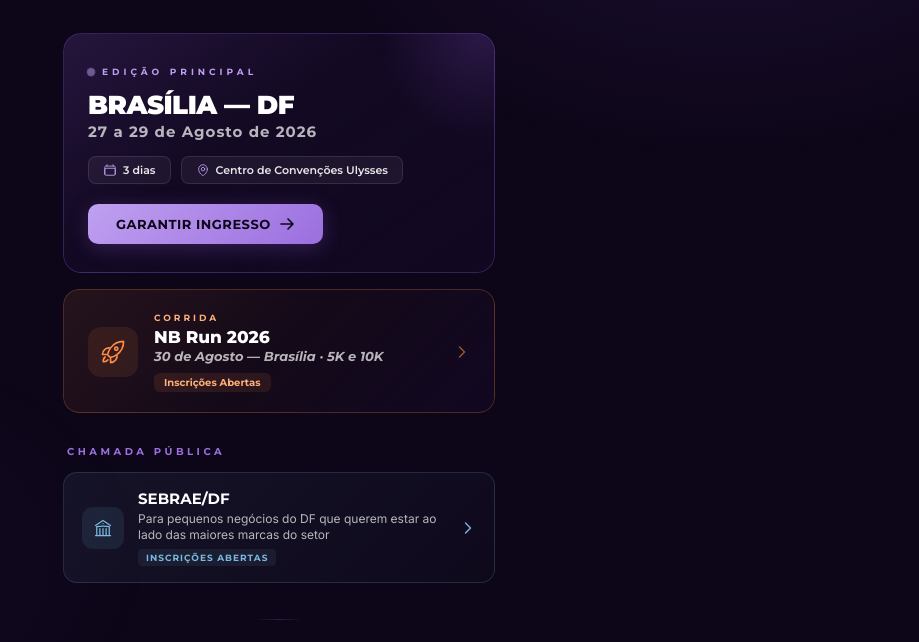
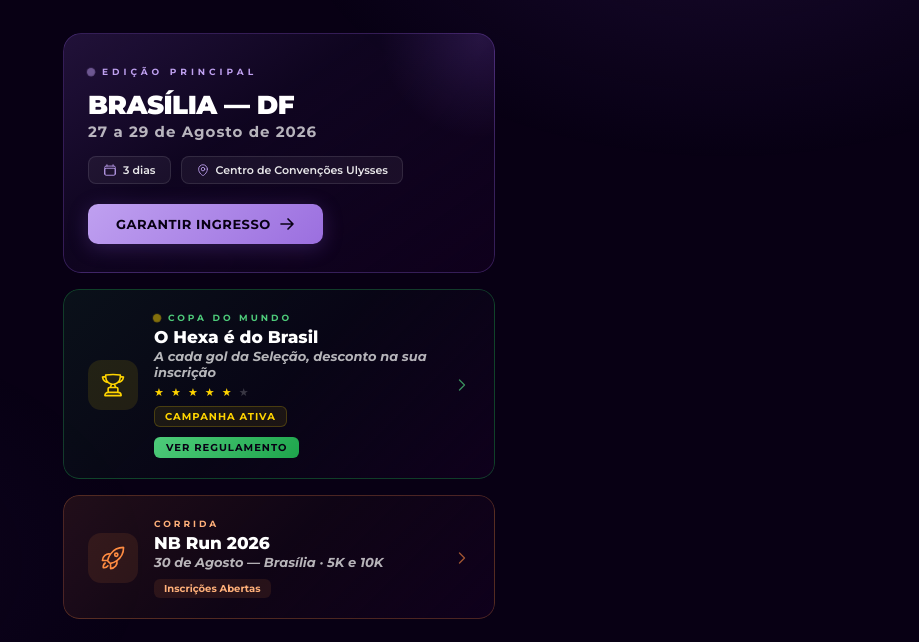
Before and after one commit to brunnofalcao/link-bio-nb, a plain HTML site: page index.html in a window 1280 px wide. Shown: the part 158-800 px from the top of the page, without its empty margins (361-1280 px from the left). Drawn offline with Linux system fonts and the light colour scheme.

Commit message:
Update index.html

```diff
--- a/index.html
+++ b/index.html
@@ -12,8 +12,8 @@
     *, *::before, *::after { margin: 0; padding: 0; box-sizing: border-box; }
 
     :root {
-      --bg-base: #0d0618;
-      --bg-elevated: #120822;
+      --bg-base: #080014;
+      --bg-elevated: #0f001c;
       --purple-dark: #1e0f35;
       --purple-mid: #3a1f66;
       --purple-light: #5a3399;
@@ -23,6 +23,9 @@
       --sebrae-blue: #7ABADE;
       --run-orange: #FF8C42;
       --run-orange-light: #FFB07A;
+      --hexa-green: #1ea54c;
+      --hexa-green-light: #4ecb7a;
+      --hexa-yellow: #ffd400;
       --white: #FFFFFF;
       --white-90: rgba(255,255,255,0.9);
       --white-70: rgba(255,255,255,0.7);
@@ -167,6 +170,95 @@
       transition: transform 0.3s ease;
     }
     .hero-card:hover .hero-cta svg { transform: translateX(3px); }
+
+    /* ========== HEXA — COPA DO MUNDO ========== */
+    .hexa-card {
+      width: 100%; text-decoration: none; color: var(--white);
+      display: block; border-radius: 16px; overflow: hidden;
+      margin-bottom: 16px;
+      animation: fadeUp 0.6s ease-out 0.2s both;
+      cursor: pointer;
+    }
+    .hexa-inner {
+      position: relative;
+      padding: 22px 24px 20px;
+      background: linear-gradient(135deg, rgba(30, 165, 76, 0.1) 0%, rgba(30, 165, 76, 0.03) 50%, var(--bg-elevated) 100%);
+      border: 1px solid rgba(30, 165, 76, 0.35);
+      border-radius: 16px;
+      transition: all 0.35s ease;
+      display: flex; align-items: center; gap: 16px;
+    }
+    .hexa-card:hover .hexa-inner {
+      border-color: var(--hexa-green-light);
+      box-shadow: 0 12px 40px rgba(30, 165, 76, 0.2);
+      transform: translateY(-2px);
+    }
+    .hexa-card:active .hexa-inner { transform: translateY(0); }
+
+    .hexa-icon-wrap {
+      width: 50px; height: 50px; border-radius: 13px;
+      background: rgba(255, 212, 0, 0.1);
+      display: flex; align-items: center; justify-content: center;
+      flex-shrink: 0;
+    }
+    .hexa-icon-wrap svg { width: 26px; height: 26px; }
+
+    .hexa-content { flex: 1; min-width: 0; }
+    .hexa-label {
+      font-family: 'Montserrat', sans-serif;
+      font-size: 9px; font-weight: 700;
+      letter-spacing: 3px; text-transform: uppercase;
+      color: var(--hexa-green-light); margin-bottom: 4px;
+      display: flex; align-items: center; gap: 8px;
+    }
+    .hexa-label .pulse-dot {
+      width: 6px; height: 6px; border-radius: 50%;
+      background: var(--hexa-yellow);
+      animation: pulse 2s ease-in-out infinite;
+    }
+    .hexa-title {
+      font-family: 'Montserrat', sans-serif;
+      font-weight: 800; font-size: 17px;
+      line-height: 1.2; color: var(--white);
+    }
+    .hexa-title em {
+      font-style: italic; font-weight: 700;
+      font-size: 13px; color: var(--white-70);
+      display: block; margin-top: 2px;
+    }
+    .hexa-stars {
+      font-size: 11px; letter-spacing: 2px;
+      color: var(--hexa-yellow); margin-top: 6px;
+      line-height: 1;
+    }
+    .hexa-stars .star-off { color: var(--white-20); }
+    .hexa-meta-row {
+      display: flex; align-items: center; gap: 10px; margin-top: 8px; flex-wrap: wrap;
+    }
+    .hexa-badge {
+      display: inline-flex; align-items: center; gap: 5px;
+      font-family: 'Montserrat', sans-serif;
+      font-size: 10px; font-weight: 700;
+      letter-spacing: 1px; text-transform: uppercase;
+      color: var(--hexa-yellow);
+      background: rgba(255, 212, 0, 0.08);
+      border: 1px solid rgba(255, 212, 0, 0.2);
+      padding: 3px 10px; border-radius: 6px;
+    }
+    .hexa-badge-cta {
+      display: inline-flex; align-items: center; gap: 5px;
+      font-family: 'Montserrat', sans-serif;
+      font-size: 10px; font-weight: 700;
+      letter-spacing: 1px; text-transform: uppercase;
+      color: var(--bg-base);
+      background: linear-gradient(135deg, var(--hexa-green-light) 0%, var(--hexa-green) 100%);
+      padding: 4px 12px; border-radius: 6px;
+    }
+    .hexa-arrow {
+      color: var(--hexa-green-light); opacity: 0.7;
+      transition: all 0.3s ease; flex-shrink: 0;
+    }
+    .hexa-card:hover .hexa-arrow { opacity: 1; transform: translateX(3px); }
 
     /* ========== RUN BOX ========== */
     .run-card {
@@ -433,6 +525,33 @@
       </div>
     </a>
 
+    <!-- ★ HEXA — COPA DO MUNDO ★ -->
+    <a href="https://regulamentohexanb.vercel.app" target="_blank" rel="noopener" class="hexa-card">
+      <div class="hexa-inner">
+        <div class="hexa-icon-wrap">
+          <svg fill="none" viewBox="0 0 24 24" stroke="var(--hexa-yellow)" stroke-width="1.5">
+            <path stroke-linecap="round" stroke-linejoin="round" d="M16.5 18.75h-9m9 0a3 3 0 013 3h-15a3 3 0 013-3m9 0v-3.375c0-.621-.503-1.125-1.125-1.125h-.871M7.5 18.75v-3.375c0-.621.504-1.125 1.125-1.125h.872m5.007 0H9.497m5.007 0a7.454 7.454 0 01-.982-3.172M9.497 14.25a7.454 7.454 0 00.981-3.172M5.25 4.236c-.982.143-1.954.317-2.916.52A6.003 6.003 0 007.73 9.728M5.25 4.236V4.5c0 2.108.966 3.99 2.48 5.228M5.25 4.236V2.721C7.456 2.41 9.71 2.25 12 2.25c2.291 0 4.545.16 6.75.47v1.516M7.73 9.728a6.726 6.726 0 002.748 1.35m8.272-6.842V4.5c0 2.108-.966 3.99-2.48 5.228m2.48-5.492a46.32 46.32 0 012.916.52 6.003 6.003 0 01-5.395 4.972m0 0a6.726 6.726 0 01-2.749 1.35m0 0a6.772 6.772 0 01-3.044 0"/>
+          </svg>
+        </div>
+        <div class="hexa-content">
+          <div class="hexa-label">
+            <span class="pulse-dot"></span>
+            Copa do Mundo
+          </div>
+          <div class="hexa-title">
+            O Hexa é do Brasil
+            <em>A cada gol da Seleção, desconto na sua inscrição</em>
+          </div>
+          <div class="hexa-stars">★ ★ ★ ★ ★ <span class="star-off">★</span></div>
+          <div class="hexa-meta-row">
+            <span class="hexa-badge">Campanha Ativa</span>
+            <span class="hexa-badge-cta">Ver Regulamento</span>
+          </div>
+        </div>
+        <svg class="hexa-arrow" width="16" height="16" viewBox="0 0 24 24" fill="none" stroke="currentColor" stroke-width="2"><path stroke-linecap="round" stroke-linejoin="round" d="M8.25 4.5l7.5 7.5-7.5 7.5"/></svg>
+      </div>
+    </a>
+
     <!-- ★ NB RUN ★ -->
     <a href="https://www.ticketsports.com.br/e/nutricao-brasil-run-2026-73880" target="_blank" rel="noopener" class="run-card">
       <div class="run-inner">
@@ -469,27 +588,6 @@
             <div class="link-title">SEBRAE/DF</div>
             <div class="link-subtitle">Para pequenos negócios do DF que querem estar ao lado das maiores marcas do setor</div>
             <div class="sebrae-tag">Inscrições Abertas</div>
-          </div>
-          <svg class="link-arrow" width="16" height="16" viewBox="0 0 24 24" fill="none" stroke="currentColor" stroke-width="2"><path stroke-linecap="round" stroke-linejoin="round" d="M8.25 4.5l7.5 7.5-7.5 7.5"/></svg>
-        </a>
-      </div>
-    </div>
-
-    <div class="divider"></div>
-
-    <!-- Mais Ingressos -->
-    <div class="section">
-      <div class="section-label">Mais Ingressos</div>
-      <div class="link-list">
-        <a href="https://bh.nutricaobrasil.com.br" target="_blank" rel="noopener" class="link-card featured">
-          <div class="link-icon">
-            <svg fill="none" viewBox="0 0 24 24" stroke="var(--purple-glow)" stroke-width="1.5">
-              <path stroke-linecap="round" stroke-linejoin="round" d="M16.5 6v.75m0 3v.75m0 3v.75m0 3V18m-9-5.25h5.25M7.5 15h3M3.375 5.25c-.621 0-1.125.504-1.125 1.125v3.026a2.999 2.999 0 010 5.198v3.026c0 .621.504 1.125 1.125 1.125h17.25c.621 0 1.125-.504 1.125-1.125v-3.026a2.999 2.999 0 010-5.198V6.375c0-.621-.504-1.125-1.125-1.125H3.375z"/>
-            </svg>
-          </div>
-          <div class="link-content">
-            <div class="link-title">NB Belo Horizonte</div>
-            <div class="link-subtitle">Ingressos disponíveis</div>
           </div>
           <svg class="link-arrow" width="16" height="16" viewBox="0 0 24 24" fill="none" stroke="currentColor" stroke-width="2"><path stroke-linecap="round" stroke-linejoin="round" d="M8.25 4.5l7.5 7.5-7.5 7.5"/></svg>
         </a>
```
